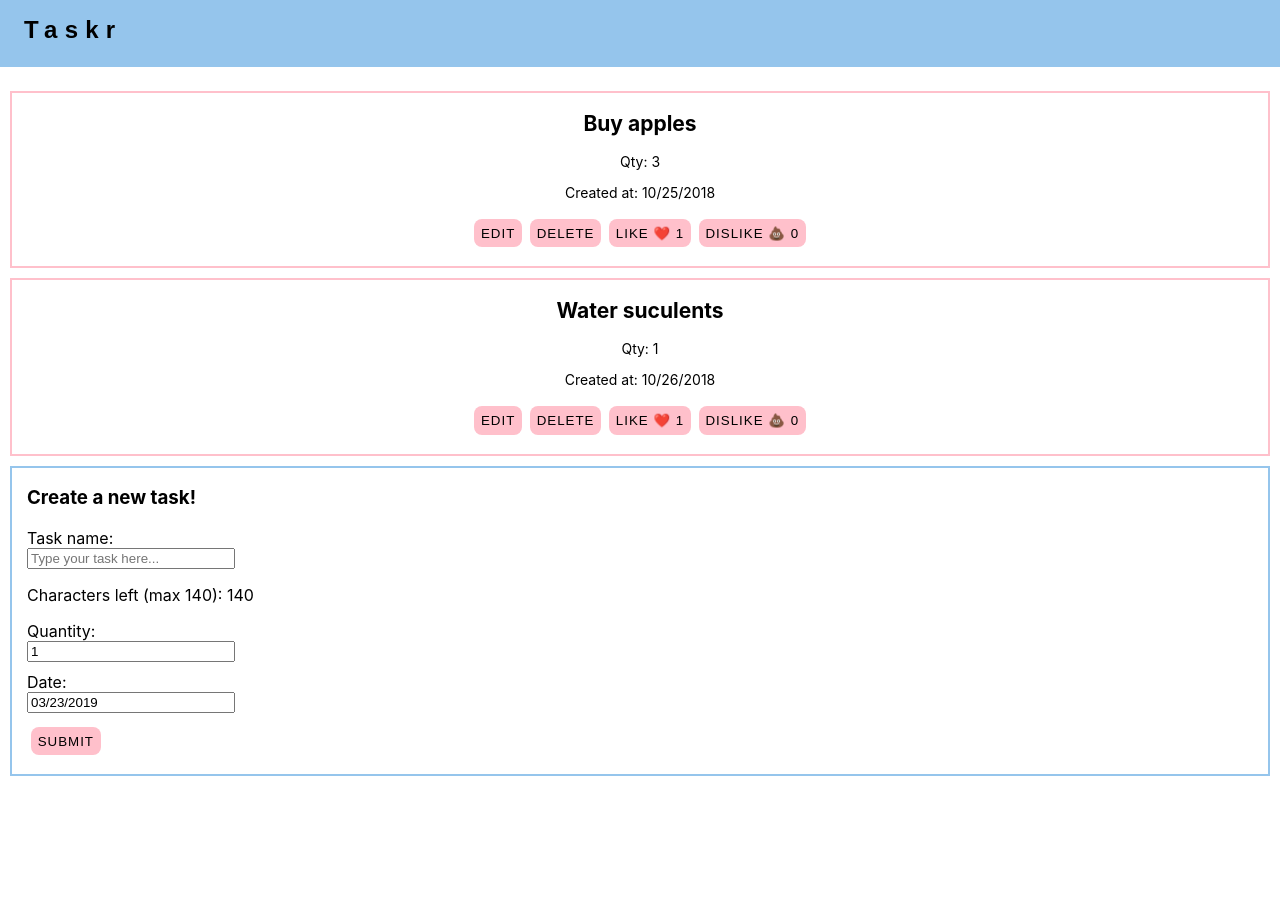
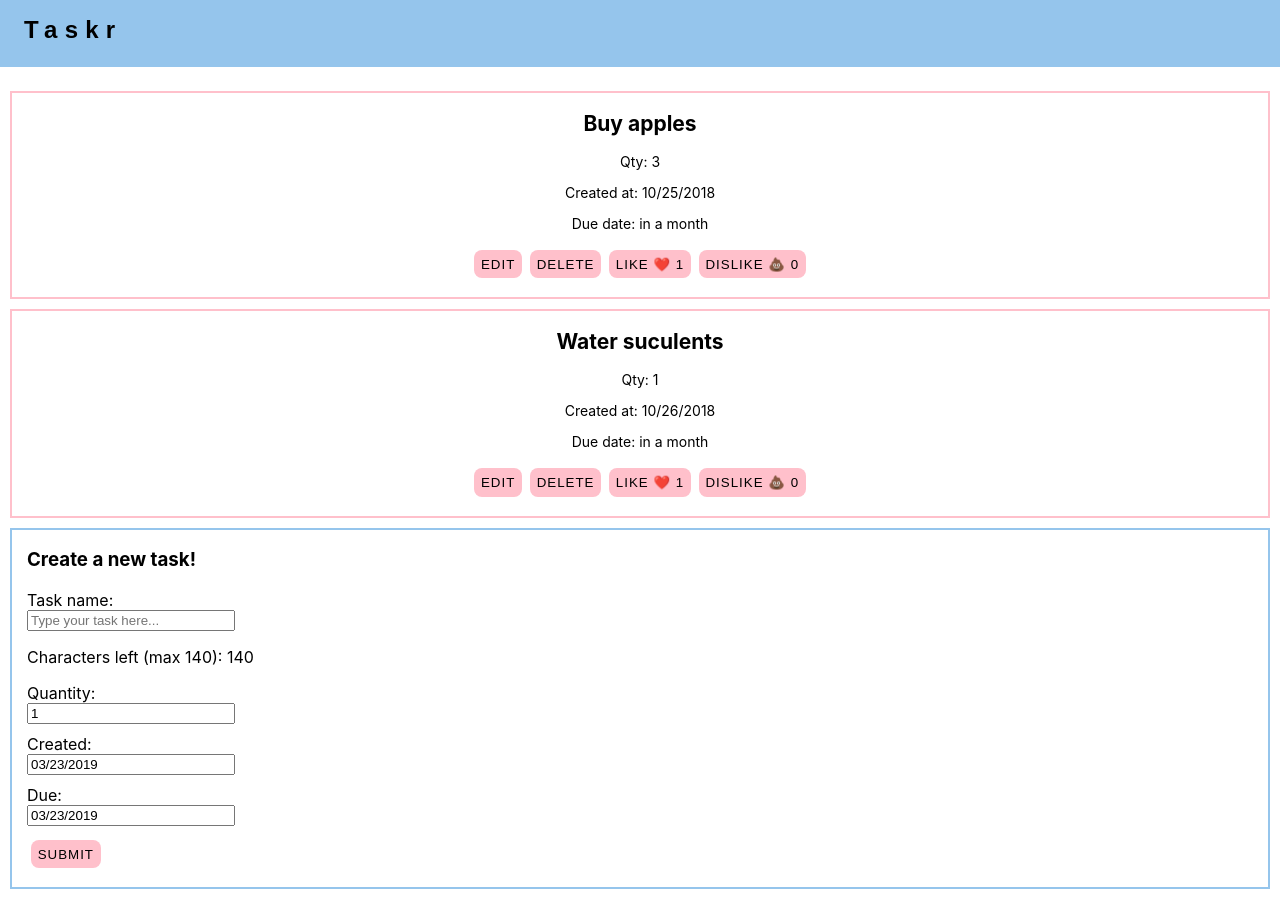
Before and after one commit to julianajlk/taskr-practice, a React (Create React App) app: page / in a window 1280 px wide. Before the commit the page ends 800 px from the top, so only its background shows below. Built offline with nearby package versions, Linux system fonts and the light colour scheme; a web font is replaced by a local one.

Commit message:
Added due date to Task

```diff
--- a/package.json
+++ b/package.json
@@ -5,6 +5,7 @@
   "dependencies": {
     "moment": "^2.24.0",
     "react": "^16.6.3",
+    "react-daypicker": "^3.0.8",
     "react-dom": "^16.6.3",
     "react-scripts": "2.1.1"
   },
--- a/src/components/Form.js
+++ b/src/components/Form.js
@@ -8,10 +8,10 @@ class Form extends React.Component {
       task: "",
       quantity: 1,
       count: 0,
-      date: moment().format("MM/DD/YYYY")
+      date: moment().format("MM/DD/YYYY"),
+      due: moment().format("MM/DD/YYYY")
     };
   }
-
 
   handleOnChange = event => {
     this.setState({
@@ -69,7 +69,7 @@ class Form extends React.Component {
             />
           </label>
           <label>
-            Date:
+            Created:
             <input
               type="text"
               name="date"
@@ -77,6 +77,17 @@ class Form extends React.Component {
               onChange={event => this.handleOnChange(event)}
             />
           </label>
+          <label>
+            Due:
+            <input
+              type="text"
+              name="due"
+              value={this.state.due}
+              onChange={event => this.handleOnChange(event)}
+            />
+          </label>
+
+
           <button type="submit">Submit</button>
         </form>
       </div>
--- a/src/components/Tasks.js
+++ b/src/components/Tasks.js
@@ -1,4 +1,5 @@
 import React from "react";
+import moment from "moment";
 
 const divCardStyle = {
   fontSize: "14px",
@@ -15,9 +16,22 @@ class Tasks extends React.Component {
       likes: 1,
       dislikes: 0,
       classLike: false,
-      classDislike: false
+      classDislike: false,
+      due: ""
     };
   }
+
+  componentDidMount() {
+    let dueArray = this.props.mockData.due.split('/')
+    console.log(dueArray)
+    let dueDate = [dueArray[2], dueArray[0], dueArray[1]].join("")
+    console.log(dueDate)
+    this.setState({
+      due: moment(dueDate, "YYYYMMDD").fromNow()
+    })
+  }
+
+
 
   handleLike = () => {
     if (this.state.classLike === false) {
@@ -62,6 +76,7 @@ class Tasks extends React.Component {
           <h2>{this.props.mockData.name}</h2>
           <p>Qty: {this.props.mockData.quantity}</p>
           <p>Created at: {this.props.mockData.date}</p>
+          <p>Due date: {this.state.due}</p>
           <button onClick={() => this.props.edit()}>Edit</button>
           <button onClick={() => console.log("clicked")}>Delete</button>
           <button
--- a/src/tasks.json
+++ b/src/tasks.json
@@ -4,13 +4,15 @@
       "id": 1,
       "name": "Buy apples",
       "quantity": 3,
-      "date": "10/25/2018"
+      "date": "10/25/2018",
+      "due": "05/02/2019"
     },
     {
       "id": 2,
       "name": "Water suculents",
       "quantity": 1,
-      "date": "10/26/2018"
+      "date": "10/26/2018",
+      "due": "04/23/2019"
     }
   ]
 }
```
Also changed, not shown: 1 other file (tests, documents, lock files or other folders).
